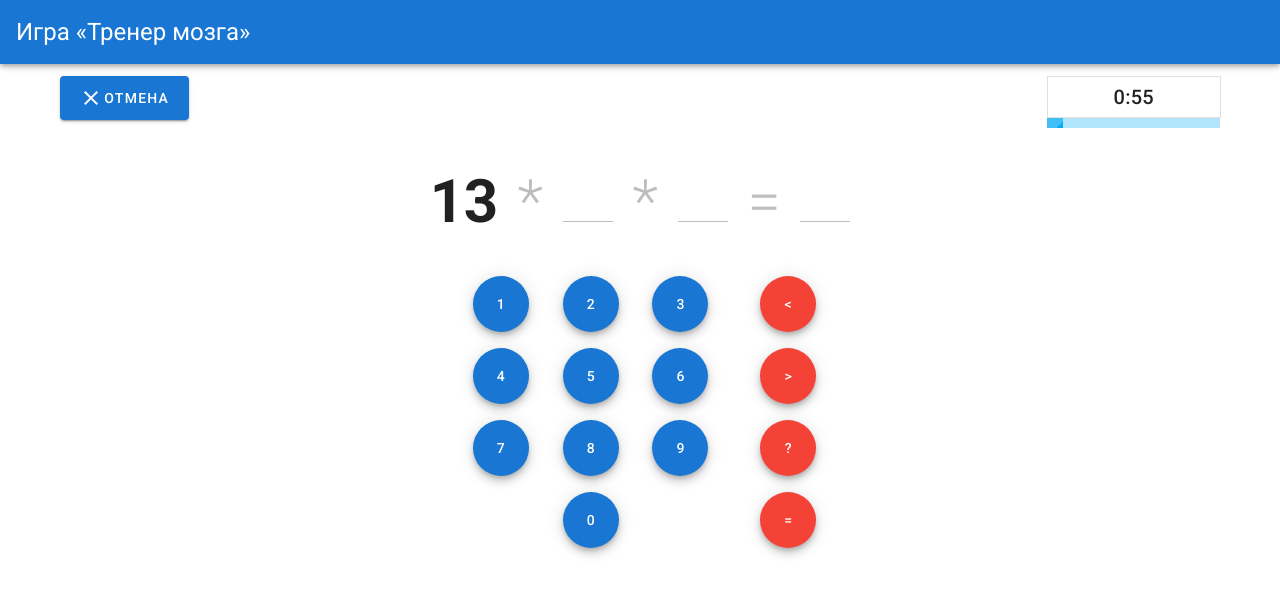
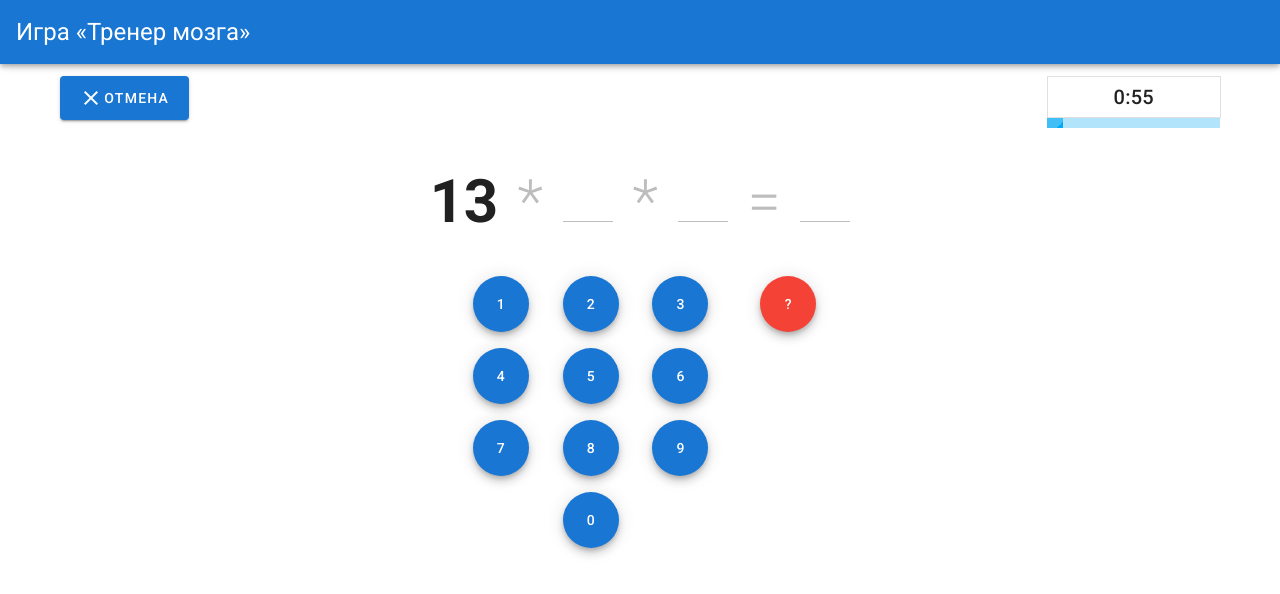
Before and after one commit to vivikkk/frolov-ivan-otus, a Vue app in the folder arithmetic-trainer/: page /game in a window 1280 px wide. Shown: the top 594 px of the page. Built offline with nearby package versions, Linux system fonts and the light colour scheme.

Commit message:
MVP prototype

```diff
--- a/arithmetic-trainer/src/components/Computations.vue
+++ b/arithmetic-trainer/src/components/Computations.vue
@@ -1,48 +1,17 @@
 <template>
   <v-col cols="1" class="d-flex flex-wrap justify-center">
-    <div class="d-flex flex-column justify-space-between">
-      <div
-        v-for="(item, index) in computations"
-        :key="index"
-      >
-        <v-btn
-          class="mx-auto"
-          color="red"
-          fab
-          dark
-        >
-          <span>{{ item.symbol }}</span>
-        </v-btn>
-      </div>
-    </div>
+    <v-btn
+      class="mx-auto"
+      color="red"
+      fab
+      dark>
+      <span>?</span>
+    </v-btn>
   </v-col>
 </template>
 
 <script>
 export default {
-  name: 'Computations',
-
-  data () {
-    return {
-      computations: [
-        {
-          symbol: '<',
-          value: '<'
-        },
-        {
-          symbol: '>',
-          value: '>'
-        },
-        {
-          symbol: '?',
-          value: '?'
-        },
-        {
-          symbol: '=',
-          value: '='
-        }
-      ]
-    }
-  }
+  name: 'Computations'
 }
 </script>
--- a/arithmetic-trainer/src/components/Timer.vue
+++ b/arithmetic-trainer/src/components/Timer.vue
@@ -11,10 +11,10 @@
     </v-card>
 
     <v-progress-linear
-      color="light-blue"
       height="10"
+      striped
+      :color="getColorOfTimer"
       :value="getPercentOfTimer"
-      striped
     ></v-progress-linear>
   </div>
 </template>
@@ -47,6 +47,12 @@ export default {
   computed: {
     ...mapGetters(['duration']),
 
+    getColorOfTimer () {
+      const alarmTime = 10
+
+      return this.currentTimer > alarmTime ? 'light-blue' : 'red darken-2'
+    },
+
     getPercentOfTimer () {
       return 100 - Math.floor(this.currentTimer / this.durationInSeconds * 100)
     }
--- a/arithmetic-trainer/src/components/settingsComponents/ComputationsSettings.vue
+++ b/arithmetic-trainer/src/components/settingsComponents/ComputationsSettings.vue
@@ -7,6 +7,7 @@
       class="mb-n6"
       color="primary"
       v-model="selected"
+      :disabled="isDisable(item.value)"
       :label="item.label"
       :value="item.value">
     </v-checkbox>
@@ -25,12 +26,12 @@ export default {
           value: 'amount'
         },
         {
+          label: 'Умножение',
+          value: 'multiplication'
+        },
+        {
           label: 'Разность',
           value: 'difference'
-        },
-        {
-          label: 'Умножение',
-          value: 'multiplication'
         },
         {
           label: 'Деление',
@@ -41,6 +42,14 @@ export default {
           value: 'elevation'
         }
       ]
+    }
+  },
+
+  methods: {
+    isDisable (val) {
+      const activeArr = ['amount', 'multiplication']
+
+      return !activeArr.some(item => item === val)
     }
   },
 
--- a/arithmetic-trainer/src/components/settingsComponents/DifficultySettings.vue
+++ b/arithmetic-trainer/src/components/settingsComponents/DifficultySettings.vue
@@ -7,7 +7,7 @@
       max="3"
       :tick-labels="seasons"
       :color="getDifficultColor"
-      ticks="always">
+      ticks>
     </v-slider>
   </div>
 </template>
@@ -19,9 +19,9 @@ export default {
   data () {
     return {
       colors: [
-        '#EF9A9A',
-        '#D32F2F',
-        '#B71C1C'
+        'red lighten-3',
+        'red darken-2',
+        'red darken-4'
       ],
       seasons: [
         'Изян',
--- a/arithmetic-trainer/src/store/modules/configurations.js
+++ b/arithmetic-trainer/src/store/modules/configurations.js
@@ -2,7 +2,7 @@ export default {
   state: {
     duration: 1,
     difficulty: 2,
-    computations: ['difference']
+    computations: []
   },
   getters: {
     duration (state) {
```
